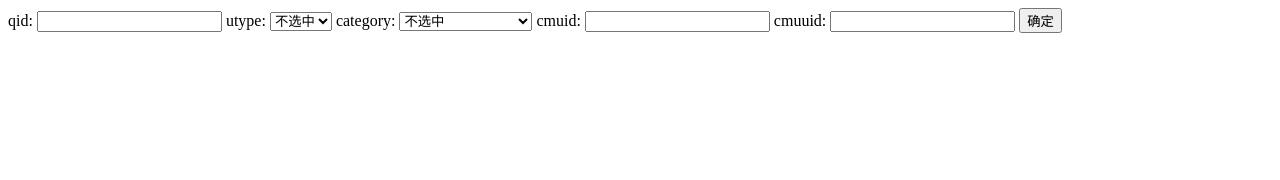
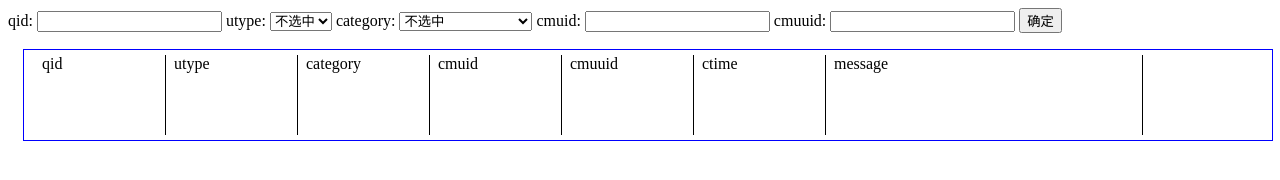
Before and after one commit to Call-Me-Uncle/mockServer, a website: page views/log.html in a window 1280 px wide. Drawn offline with Linux system fonts and the light colour scheme; files whose address does not match are found by name.

Commit message:
add style

```diff
--- a/views/log.html
+++ b/views/log.html
@@ -5,6 +5,32 @@
     <meta charset="utf-8">
     <title></title>
     <script src="jquery.min.js" charset="utf-8"></script>
+    <style media="screen">
+
+      ul{
+        width: 1250px;
+        list-style:none;
+        word-break: break-all;
+        margin-left: -25px;
+      }
+      li{
+        border: 1px solid blue;
+        padding: 5px 10px;
+        overflow: hidden;
+      }
+      li .innerDiv {
+        display: inline-block;
+        width: 115px;
+        height: 80px;
+        padding: 0 8px;
+        overflow: hidden;
+        border-right: 1px solid black;
+        float: left;
+      }
+      li .innerDiv:last-child{
+        width: 300px;
+      }
+    </style>
 </head>
 
 <body>
@@ -29,14 +55,24 @@
         <input type="text" name="cmuuid" />
         <button type="button" name="button">确定</button>
     </form>
+    <div id='list'>
 
-    <div id = 'container'>
-      <table >
+            <ul>
+                <li><div class="innerDiv">qid</div>
+                    <div class="innerDiv">utype</div>
+                    <div class="innerDiv">category</div>
+                    <div class="innerDiv">cmuid</div>
+                    <div class="innerDiv">cmuuid</div>
+                    <div class="innerDiv">ctime</div>
+                    <div class="innerDiv">message</div>
+                </li>
 
-      </table>
+            </ul>
 
     </div>
+    <div id = 'container'></div>
     <script src="/dealData.js" charset="utf-8"></script>
+
     <script type="text/javascript">
         $.fn.serializeObject = function() {
             var o = {};
@@ -72,18 +108,14 @@
               var inner = '';
 
               $.each(val, function (key, val) {
-                inner += '<td>'+val+'</td>';
+                inner += '<div class="innerDiv">'+val+'</div>';
               });
-              tr += '<tr>'+inner+'</tr>';
+              tr += '<li>'+inner+'</li>';
 
             });
-            str = '<table>'+tr+'</table>';
+            str = '<ul width=100%;>'+tr+'</ul>';
           }
           $('#container').html(str);
-          $('td').css({
-            height: '100px',
-            width: '70px'
-          })
       }
     </script>
 
```
